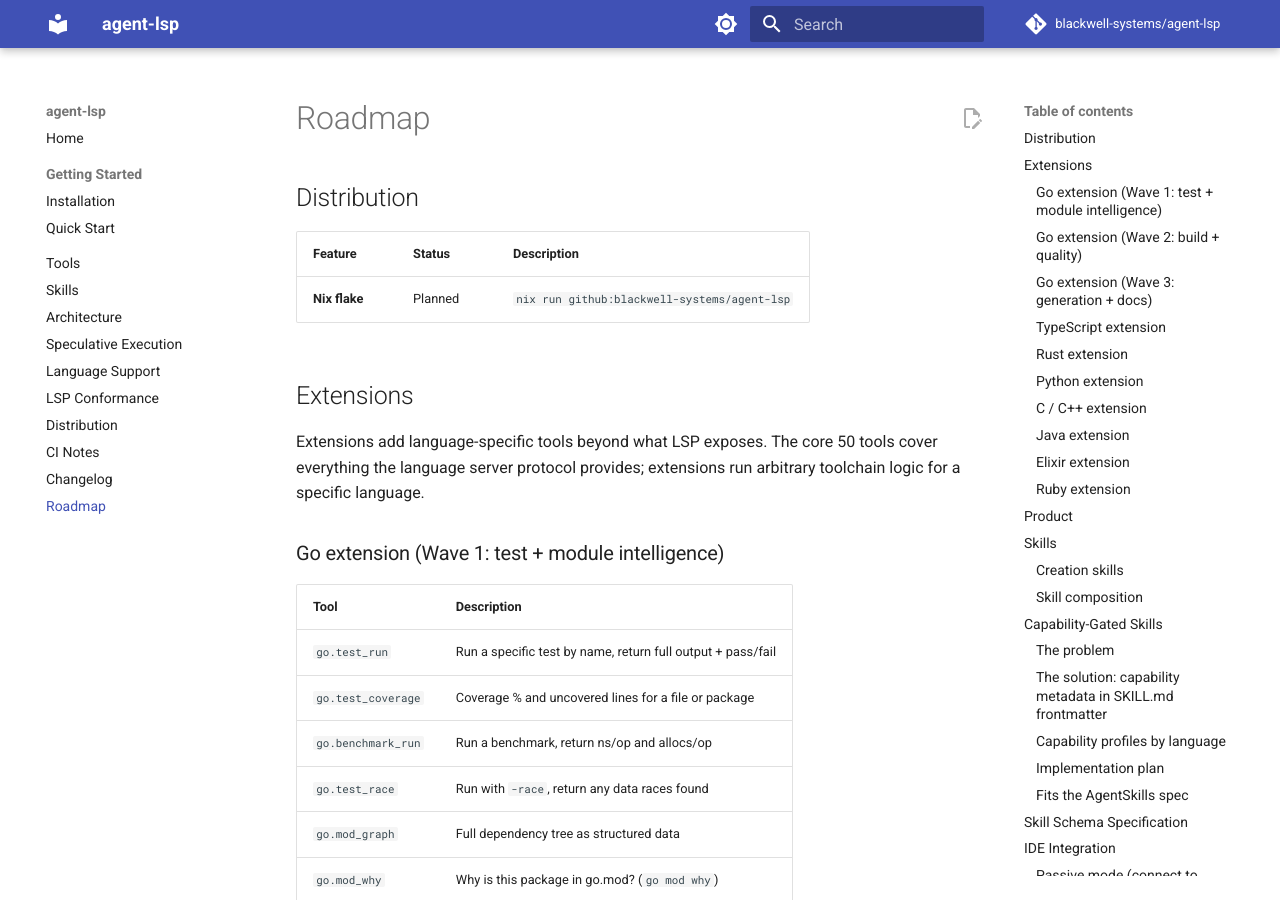
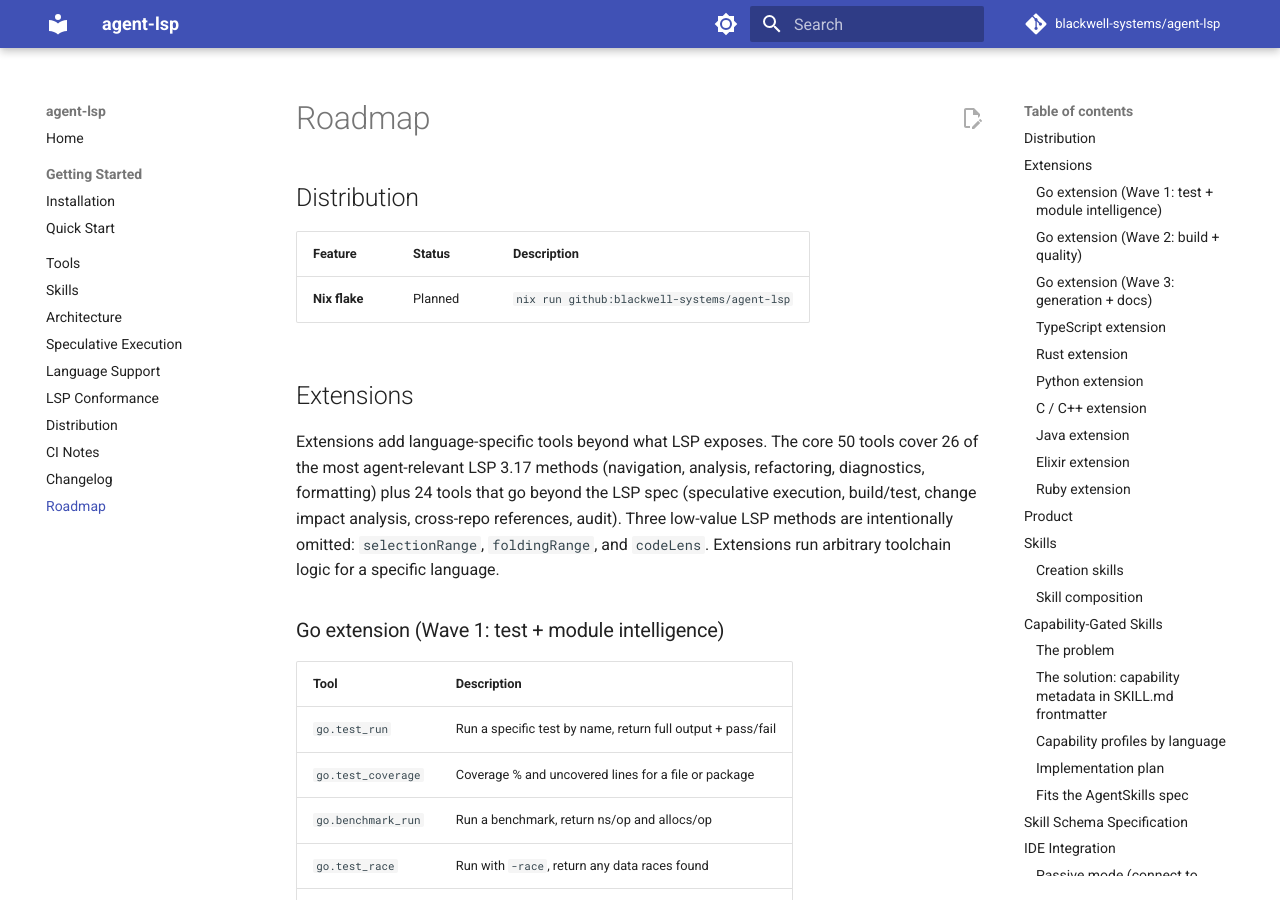
Before and after one commit to blackwell-systems/agent-lsp, an MkDocs documentation site: the page built from docs/roadmap.md, in a window 1280 px wide and 900 px high. Built offline with MkDocs 1.6.1 and Material for MkDocs 9.7.7, drawn with Linux system fonts in a browser that asks for light colours; comment, search, counter and statistics services are not loaded.

Commit message:
docs: clarify 50 tools = 26 LSP methods + 24 beyond-LSP tools

```diff
--- a/docs/roadmap.md
+++ b/docs/roadmap.md
@@ -12,7 +12,7 @@
 
 ## Extensions
 
-Extensions add language-specific tools beyond what LSP exposes. The core 50 tools cover everything the language server protocol provides; extensions run arbitrary toolchain logic for a specific language.
+Extensions add language-specific tools beyond what LSP exposes. The core 50 tools cover 26 of the most agent-relevant LSP 3.17 methods (navigation, analysis, refactoring, diagnostics, formatting) plus 24 tools that go beyond the LSP spec (speculative execution, build/test, change impact analysis, cross-repo references, audit). Three low-value LSP methods are intentionally omitted: `selectionRange`, `foldingRange`, and `codeLens`. Extensions run arbitrary toolchain logic for a specific language.
 
 ### Go extension (Wave 1: test + module intelligence)
 
```
